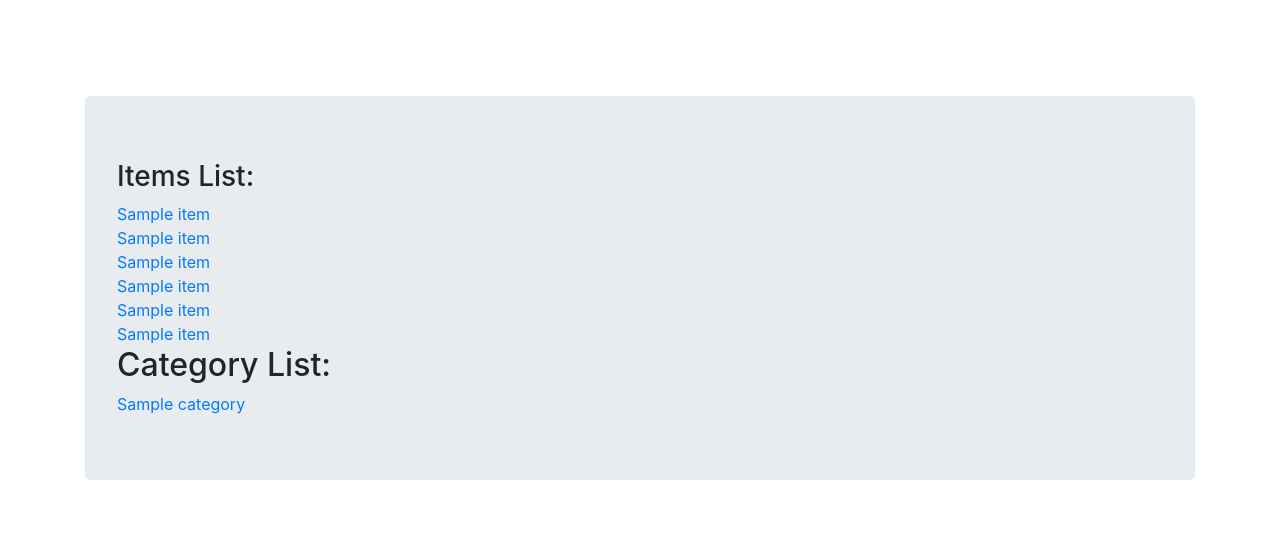
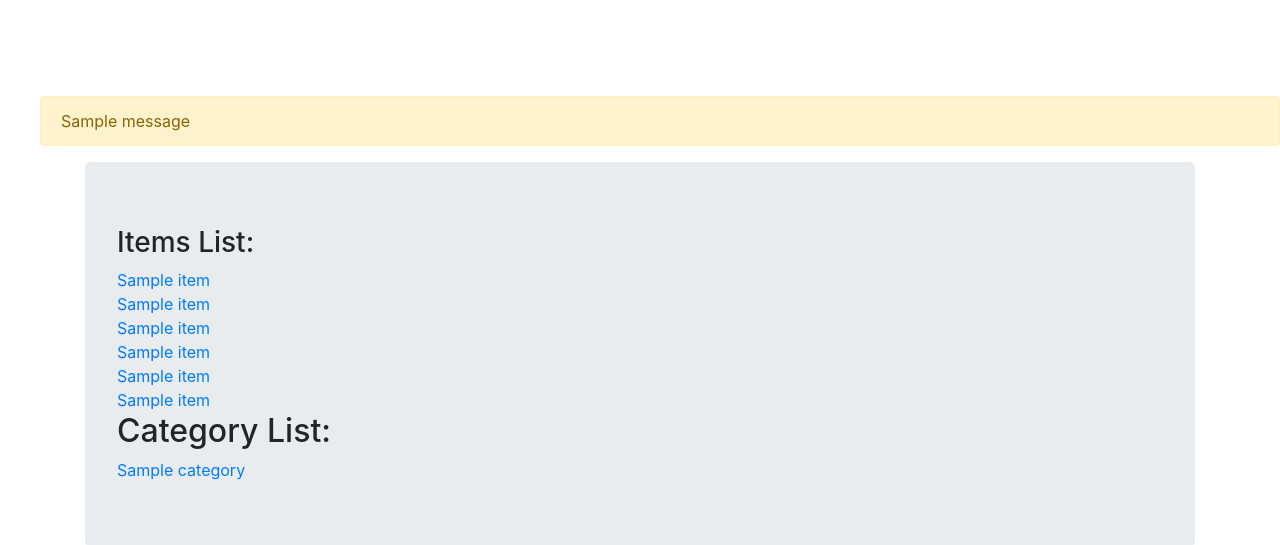
Before and after one commit to pedrocecchetti/itemlistapp, a Flask app: page / in a window 1280 px wide. Shown: the part 56-601 px from the top of the page. Run offline with Flask 2, Linux system fonts and the light colour scheme; tables that the repository leaves empty hold one stand-in row (values such as "Sample post"); one stand-in notice (Sample message) is shown; parts of the project's set-up code (start-up, migrations or seed data) failed here and were passed over; some libraries are stand-ins or nearby versions.

Commit message:
add flash messages to landing_page

```diff
--- a/templates/landing_page.html
+++ b/templates/landing_page.html
@@ -1,5 +1,17 @@
 {% include "./extended/header.html" %}
 <br>
+{% with messages = get_flashed_messages() %}
+  {% if messages %}
+    <ul class=flashes>
+    {% for message in messages %}
+    <div class="alert alert-warning" role="alert">
+        {{ message }}
+    </div>
+    {% endfor %}
+    </ul>
+  {% endif %}
+{% endwith %}
+{% block body %}{% endblock %}
 <div class="container">
     <div class="jumbotron">
         <div>
```
